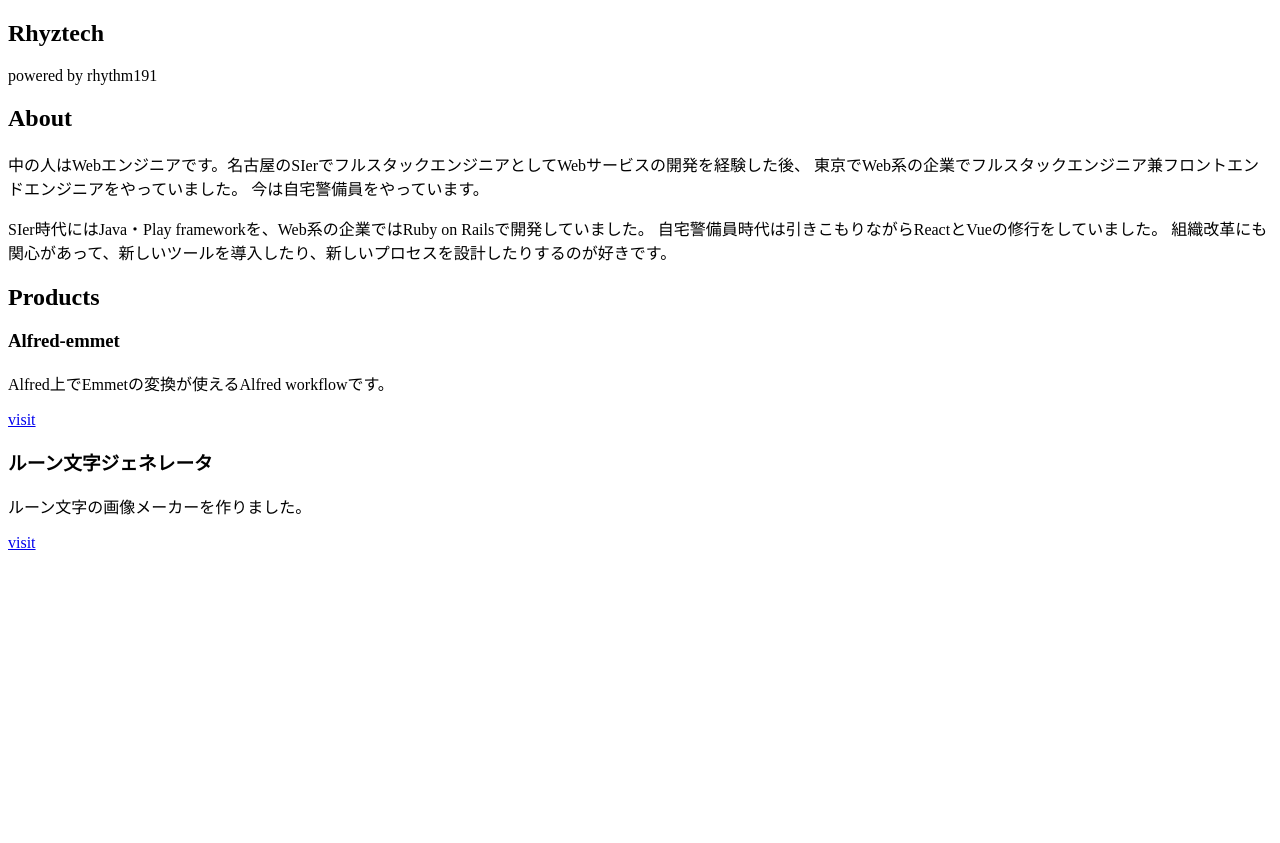
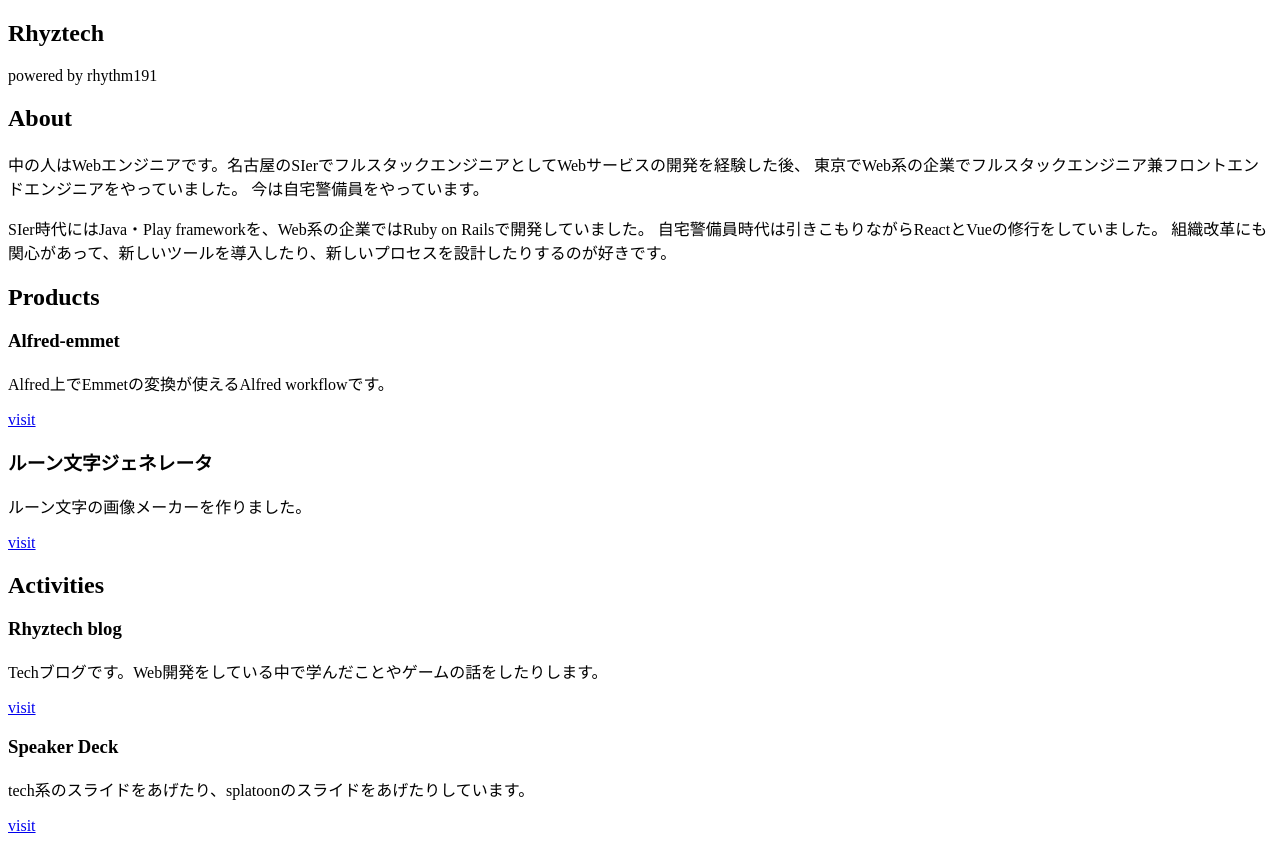
Before and after one commit to rhythm191/website, a Next.js app: page / in a window 1280 px wide. Before the commit the page ends 800 px from the top, so only its background shows below. Built offline with nearby package versions, Linux system fonts and the light colour scheme.

Commit message:
add activities section

```diff
--- a/pages/index.jsx
+++ b/pages/index.jsx
@@ -40,6 +40,20 @@ export default function Index() {
           <a href="https://rune-generator.firebaseapp.com/">visit</a>
         </div>
       </section>
+
+      <section id="activities">
+        <h2>Activities</h2>
+        <div>
+          <h3>Rhyztech blog</h3>
+          <p>Techブログです。Web開発をしている中で学んだことやゲームの話をしたりします。</p>
+          <a href="https://blog.rhyztech.net/">visit</a>
+        </div>
+        <div>
+          <h3>Speaker Deck</h3>
+          <p>tech系のスライドをあげたり、splatoonのスライドをあげたりしています。</p>
+          <a href="https://speakerdeck.com/rhythm191">visit</a>
+        </div>
+      </section>
     </main>
   );
 }
```
